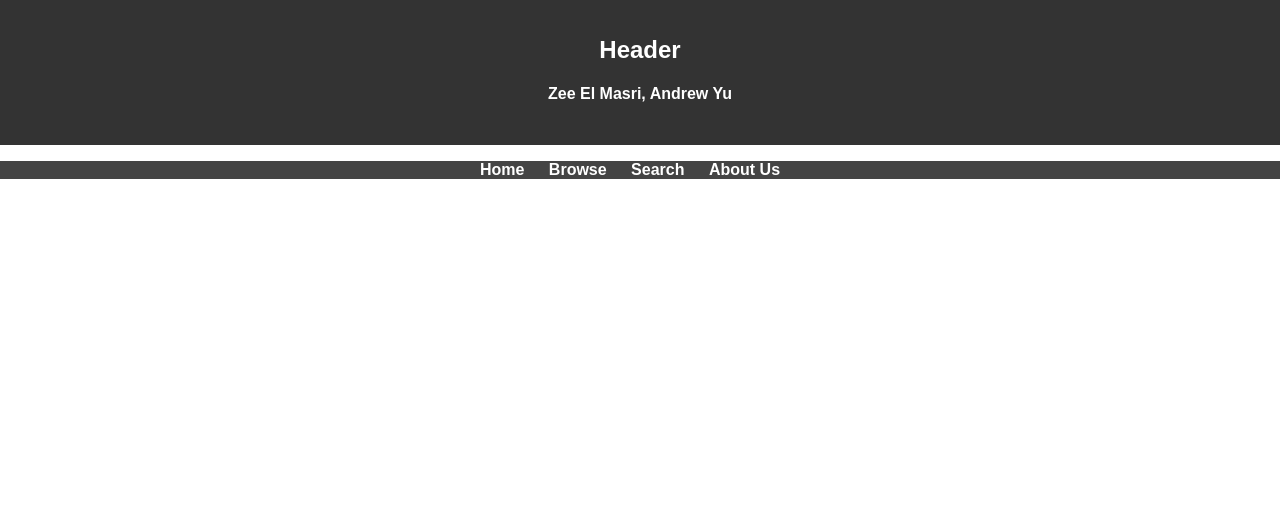
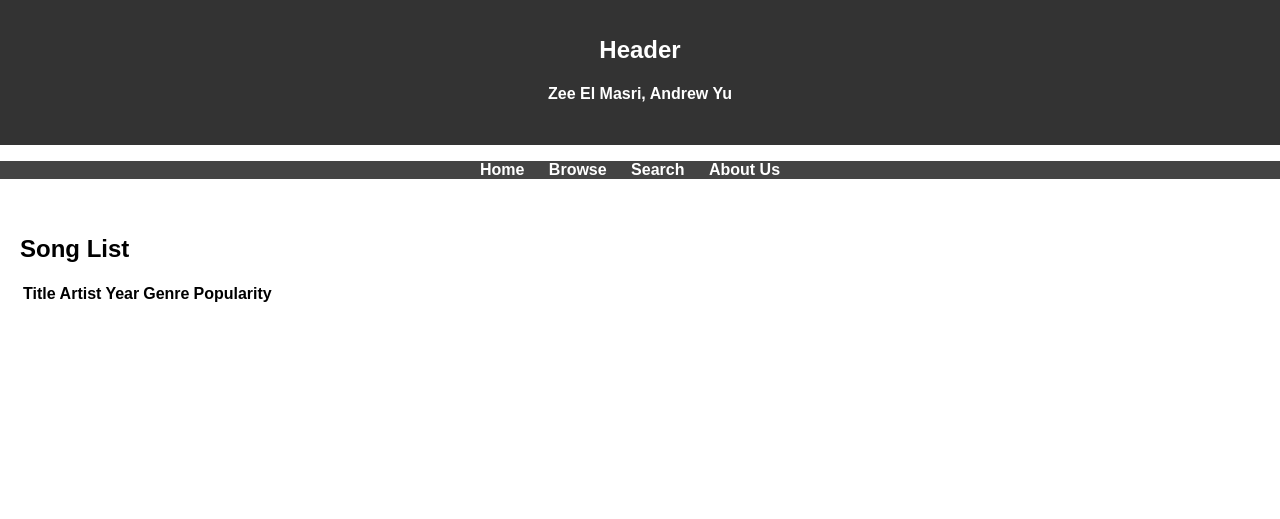
Before and after one commit to joemasri/A1_Comp3512, a PHP site: page /Browse.php in a window 1280 px wide. Shown: the top 519 px of the page. Run offline with PHP 8.4, Linux system fonts and the light colour scheme; data comes from the database, SQL or seed files in the repository; lists and menus that the app fills with data are empty.

Commit message:
browse.php - establishing db and making small progress

```diff
--- a/Browse.php
+++ b/Browse.php
@@ -1,3 +1,20 @@
+<?php
+// Establish a database connection
+try {
+    $db = new PDO('sqlite:./data/music.db');
+    $db->setAttribute(PDO::ATTR_ERRMODE, PDO::ERRMODE_EXCEPTION);
+} catch (PDOException $e) {
+    die('Database connection failed: ' . $e->getMessage());
+}
+
+if (isset($_GET['title']) || isset($_GET['artistlist']) || isset($_GET['genrelist']) || isset($_GET['syear'])) {
+    // Query based on search criteria
+} else {
+    // If no query string parameters, display all songs
+}
+
+?>
+
 <!-- Browse page -->
 <!DOCTYPE html>
 <html>
@@ -22,7 +39,25 @@
         </ul>
     </nav>
 
+    <section>
+    <h1>Song List</h1>
+    <table>
+        <thead>
+            <tr>
+                <th>Title</th>
+                <th>Artist</th>
+                <th>Year</th>
+                <th>Genre</th>
+                <th>Popularity</th>
+            </tr>
+        </thead>
+        <tbody>
+            <?php
 
+            ?>
+        </tbody>
+    </table>
+</section>
 
 
     <footer>
```
